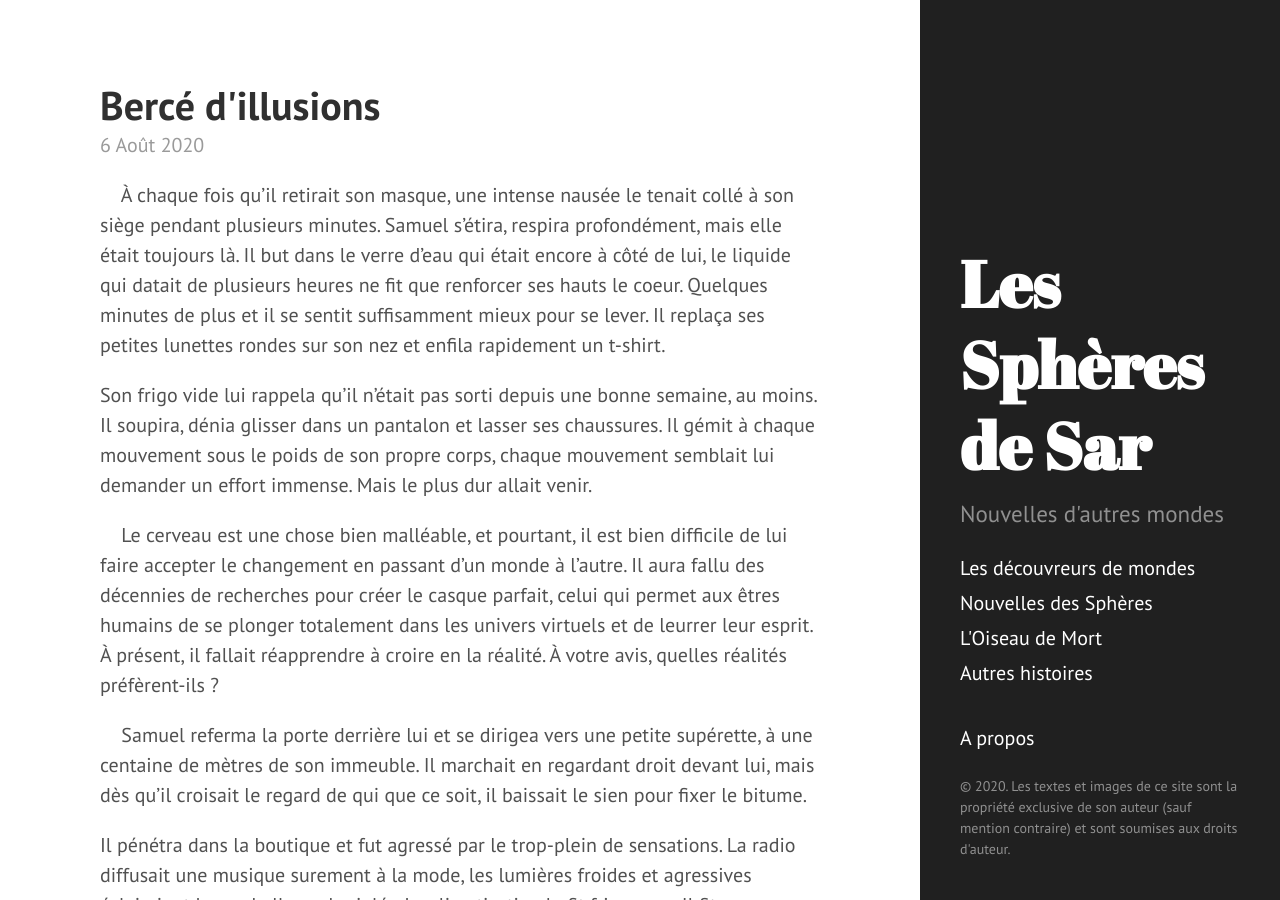
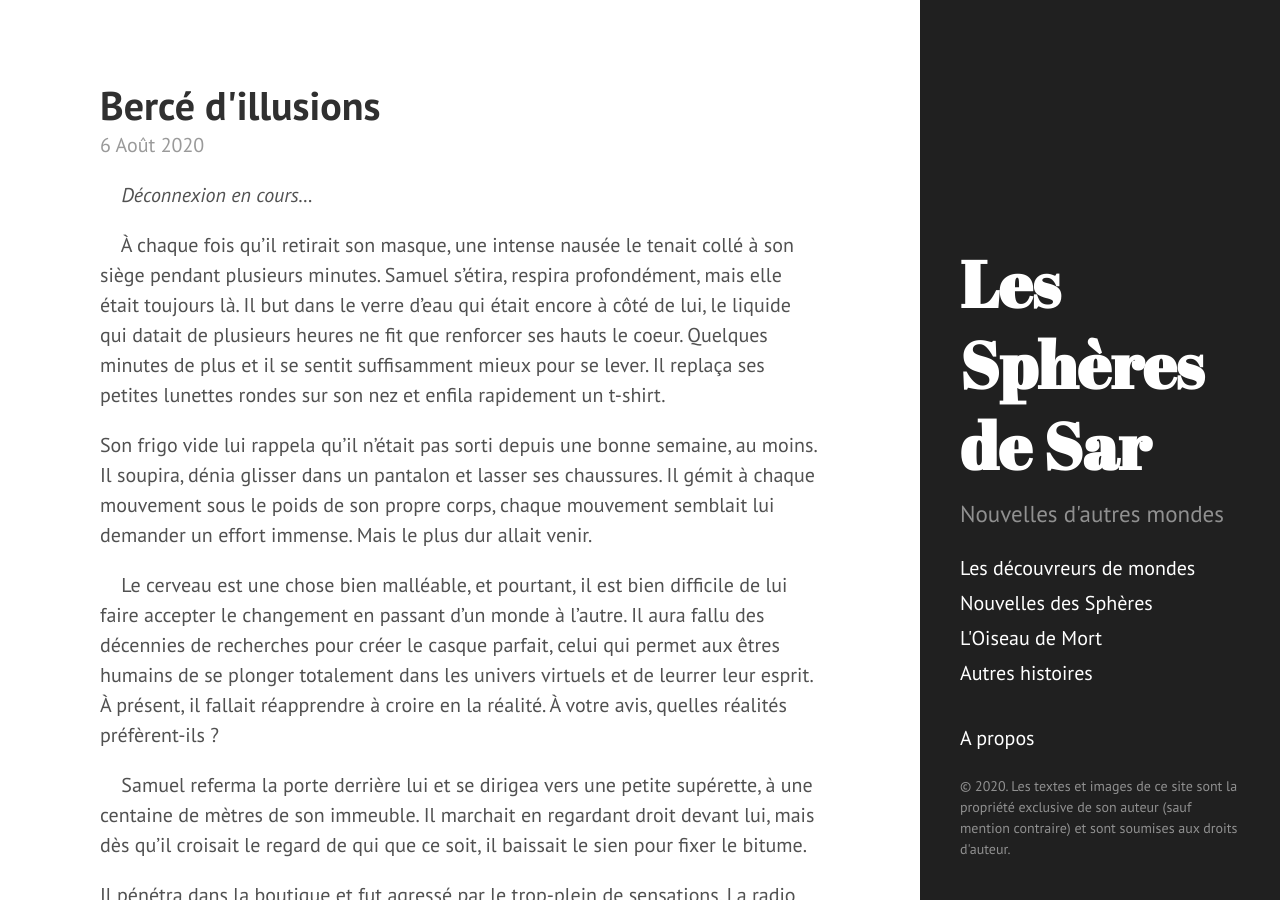
Before and after one commit to spheresdesar/shortstories, a Jekyll site: the page built from _posts/2020-08-06-berce-d-illusions.md, in a window 1280 px wide and 900 px high. Built offline with Jekyll 4.4.1, drawn with Linux system fonts in a browser that asks for light colours; comment, search, counter and statistics services are not loaded.

Commit message:
Fix format in few short stories

```diff
--- a/_posts/2020-08-06-berce-d-illusions.md
+++ b/_posts/2020-08-06-berce-d-illusions.md
@@ -4,6 +4,9 @@
 date: 2020-08-06 00:00:00 -0700
 category: random
 ---
+&nbsp;&nbsp;&nbsp;&nbsp;*Déconnexion en cours...*
+
+
 &nbsp;&nbsp;&nbsp;&nbsp;À chaque fois qu'il retirait son masque, une intense nausée le tenait collé à son siège pendant plusieurs minutes. Samuel s'étira, respira profondément, mais elle était toujours là. Il but dans le verre d'eau qui était encore à côté de lui, le liquide qui datait de plusieurs heures ne fit que renforcer ses hauts le coeur. Quelques minutes de plus et il se sentit suffisamment mieux pour se lever. Il replaça ses petites lunettes rondes sur son nez et enfila rapidement un t-shirt.
 
 Son frigo vide lui rappela qu'il n'était pas sorti depuis une bonne semaine, au moins. Il soupira, dénia glisser dans un pantalon et lasser ses chaussures. Il gémit à chaque mouvement sous le poids de son propre corps, chaque mouvement semblait lui demander un effort immense. Mais le plus dur allait venir.
@@ -23,7 +26,7 @@
 Il resta quelques secondes dans le noir, puis un frisson agréable parcourut tout son corps et l'interface de connexion apparut enfin. Il n'était plus Samuel le sans-emploi, mais William, un homme à la tête de l'une des plus grandes guildes du jeu. Il était important, il était respecté et, surtout, il avait confiance en lui. Tout n'était qu'illusion, mais il n'avait plus peur de son ombre et cela lui convenait. Un bonheur simulé ne valait-il pas mieux qu'aucun ?
 
 
-&nbsp;&nbsp;&nbsp;&nbsp;Chargement du monde...
+&nbsp;&nbsp;&nbsp;&nbsp;*Chargement du monde...*
 
 
 &nbsp;&nbsp;&nbsp;&nbsp;Une fois en pleine possession de son avatar, il apparut dans son manoir bien éloigné de son petit appartement. Dans le lit, à côté de lui, l'avatar d'une femme était endormi. Elle n'était pas connectée, il décida donc d'attendre quelques minutes.
@@ -31,7 +34,7 @@
 Il avait fait sa connaissance quelques mois plus tôt. Elle faisait partie de sa guilde depuis longtemps et avait gravi les échelons jusqu'à le rencontrer, par hasard, lors d'un événement. Ils avaient parlé, puis leur discussion est devenue flirt jusqu'à organiser un mariage en jeu. Pourtant, il ne s'était jamais rencontré dans le vrai monde et Samuel se demandait s'il était possible de construire quelque chose de concret ou si tout cela n'était qu'un passe-temps. Où vivait-elle ? Que faisait-elle ? À quoi ressemblait-elle ? Samuel n'en avait aucune idée, tout ce qu'il savait, c'était ce qu'elle avait bien voulu montrer à William.
 
 
-&nbsp;&nbsp;&nbsp;&nbsp;Évelyne se connecte
+&nbsp;&nbsp;&nbsp;&nbsp;*Évelyne se connecte*
 
 
 &nbsp;&nbsp;&nbsp;&nbsp;L'avatar ouvrit les yeux et sortit du lit.
@@ -85,13 +88,13 @@
 La rue était bondée. Au-dessus de chaque avatar, on pouvait voir leurs noms et quelques icônes indiquant leurs hauts faits. Samuel pouvait voir le nom de tous les membres de sa guilde en vert et, à ce moment-là, sa vision était particulièrement teintée de vert. Le hall de sa guilde était à deux pas du manoir et une grande expédition de son initiative se préparait. Comme d'habitude, il dirigea les préparatifs et l'expédition en elle-même. Il imposait sa stratégie et venait à l'aide des principaux joueurs. L'événement rencontra un succès attendu et tous se félicitèrent d'avoir pu y participer avec William, le célèbre chef de guilde. Une soirée classique pour lui.
 
 
-&nbsp;&nbsp;&nbsp;&nbsp;Déconnexion en cours...
+&nbsp;&nbsp;&nbsp;&nbsp;*Déconnexion en cours...*
 
 
 &nbsp;&nbsp;&nbsp;&nbsp;Samuel était de retour dans son appartement. Il se traîna jusqu'à son lit, épuisé. Pourtant, le sommeil se dérobait et sa vision scintillait encore de sa longue session de jeu. Il fixait le plafond au dessus de lui, incapable d'ignorer le malaise qui l'étreignait. Le lendemain, il devait pointer au chômage, se voir proposer un énième emploi médiocre, passer un nouvel entretien et se faire rejeter à nouveau. Il n'avait jamais réussi à trouver sa place dans ce monde, alors qu'il lui avait été si facile de devenir William dans l'ADA. Dans le monde réel, il n'était personne, il ne comptait pour personne. Évelyne avait-elle compris que William était inventé de toutes pièces ?
 
 
-&nbsp;&nbsp;&nbsp;&nbsp;Chargement du monde...
+&nbsp;&nbsp;&nbsp;&nbsp;*Chargement du monde...*
 
 
 &nbsp;&nbsp;&nbsp;&nbsp;Évelyne n'était pas là, elle était déjà en jeu et était partie devant. Il poussa la porte de son manoir pour sortir. En tant que maître de guilde, William se détachait nettement des autres joueurs. Son nom couleur or, la couronne au-dessus de sa tête et un halo bien particulier, William était extraordinaire et ça se voyait. Quand une nouvelle recrue avait la chance de le croiser, elle le saluait et s'adressait à lui avec une extrême politesse. Qu'il était grisant d'être William.
@@ -120,7 +123,7 @@
 Un numéro suivit son dernier message. Aussitôt, il fut interpellé par d'autres joueurs, perdant de vue Évelyne.
 
 
-&nbsp;&nbsp;&nbsp;&nbsp;Déconnexion en cours...
+&nbsp;&nbsp;&nbsp;&nbsp;*Déconnexion en cours...*
 
 
 &nbsp;&nbsp;&nbsp;&nbsp;Il fixa son téléphone pendant plus d'une heure avant de rassembler suffisamment de courage pour le saisir et entrer le numéro d'Évelyne. Mais même ainsi, il fut bien incapable de presser le dernier bouton pour l'appeler. Il sursauta quand le téléphone sonna. Il reconnut le numéro qu'il fixait un instant auparavant. Le sang battit à ses oreilles et ses mains devinrent subitement moites. Il décrocha tout de même, mais aucun mot ne put passer ses lèvres.
```
Also changed, not shown: _posts/2019-01-06-le-feu-des-sang-meles.md (+1 -0 lines).
